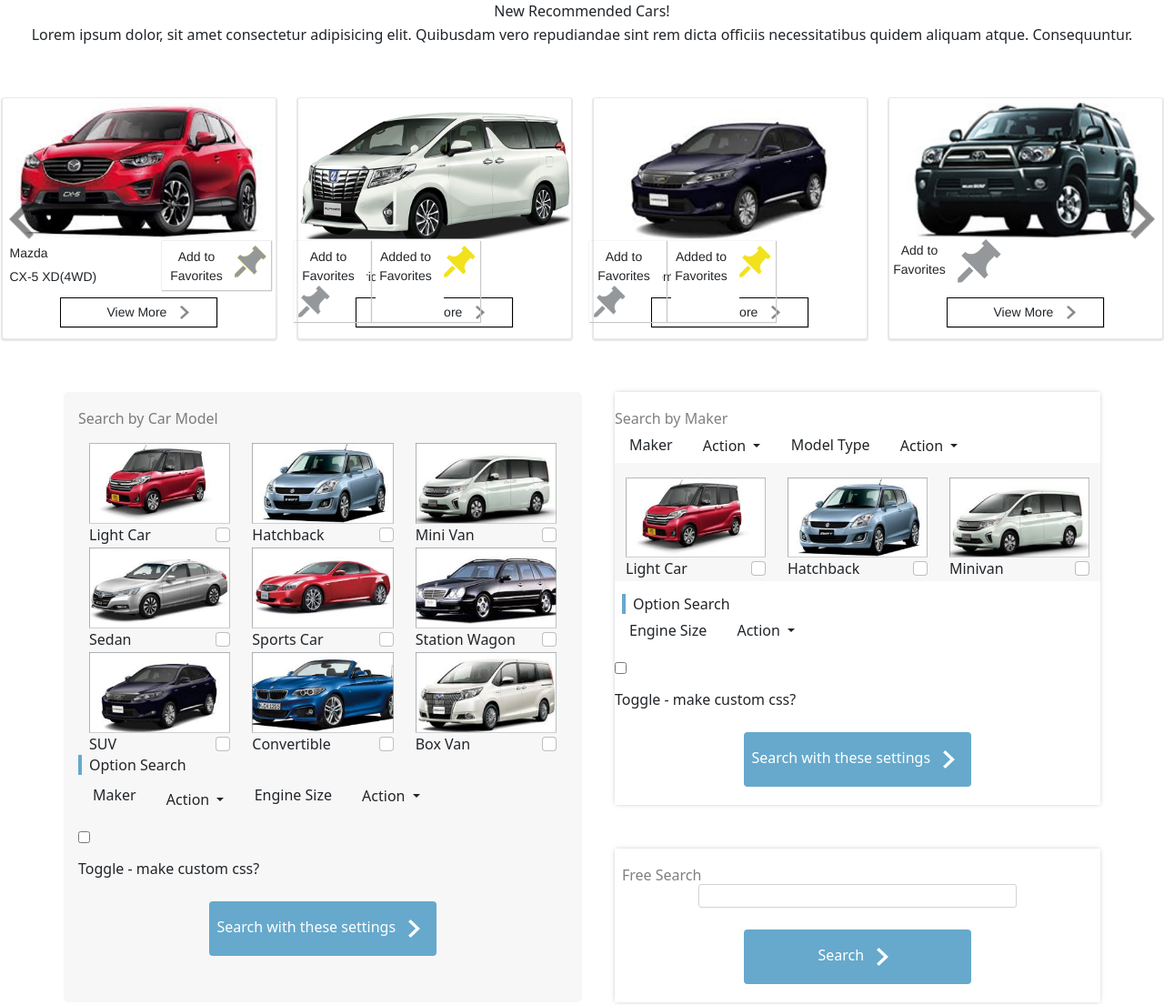
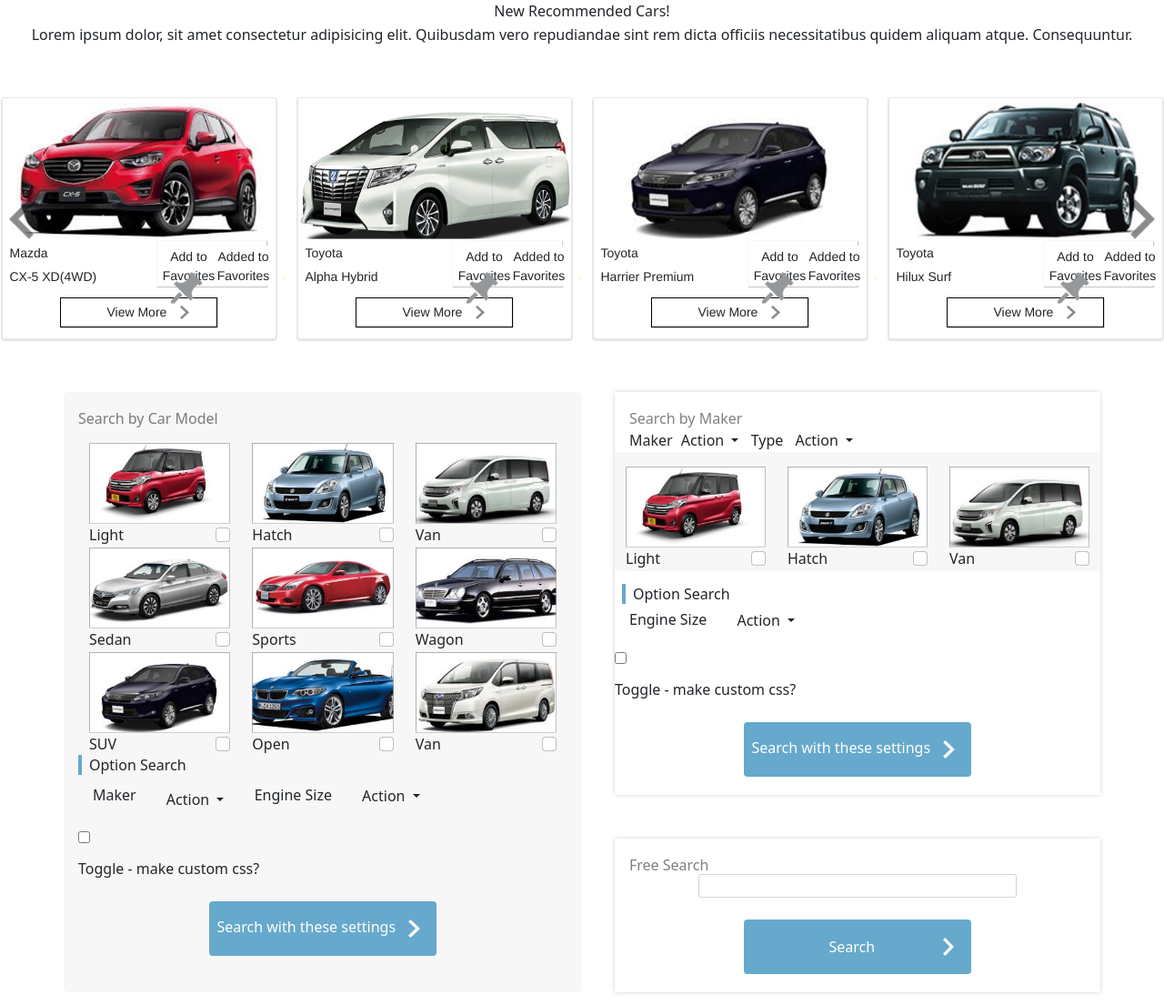
Before and after one commit to JudahT/Frontend-test-Grune, a website: page index.html in a window 1280 px wide. Shown: the part 701-1806 px from the top of the page at 91% size. Drawn offline with nearby package versions, Linux system fonts and the light colour scheme; files that its build step writes are made by us from their sources.

Commit message:
Updating Favorite button CSS

```diff
--- a/css/style.css
+++ b/css/style.css
@@ -184,51 +184,69 @@
   user-select: none;
   display: flex;
   position: absolute;
+  top: 2px;
+  left: 170px;
+  padding: 5px;
+  box-shadow: 0.5px 0.5px 1px 0.1px #cac7c7;
+  height: 50px;
+  width: 120px;
 }
 
 .grey {
+  /* overflow: visible; */
+  /* display: flex;
   position: relative;
   top: 2px;
-  right: 5px;
+  left: 210px;
   padding: 5px;
-  box-shadow: 0.5px 0.5px 1px 0.1px #cac7c7;
+  box-shadow: 0.5px 0.5px 1px 0.1px #cac7c7; */
 }
 
 .yellow {
-  display: flex;
+  /* overflow: hidden; */
+  /* display: flex;
   position: relative;
   top: 2px;
-  right: 5px;
+  left: 210px;
   padding: 5px;
-  box-shadow: 0.5px 0.5px 1px 0.1px #cac7c7;
+  box-shadow: 0.5px 0.5px 1px 0.1px #cac7c7; */
 }
 
 .greyText {
+  display: inline-block;
   position: relative;
   background-color: white;
-  width: 75px;
+  width: 60px;
   padding-top: 2px;
   text-align: center;
-  padding-right: 8px;
   margin-bottom: 0;
 }
 
 .yellowText {
   position: relative;
   background-color: white;
-  width: 75px;
+  width: 60px;
   padding-top: 2px;
   text-align: center;
-  padding-right: 8px;
   margin-bottom: 0;
 }
 
 .greyPinImg {
+  position: relative;
+  display: inline-block !important;
   height: 35px;
+  top: -15px;
+  right: -10px;
+  margin: 0px !important;
 }
 
 .yellowPinImg {
+  position: relative;
+  display: inline-block !important;
   height: 35px;
+  top: -42px;
+  right: -74px;
+  margin: 0px !important;
 }
 
 /* View more button */
@@ -345,6 +363,12 @@
   border-radius: 4px;
   height: 60px;
   width: 250px;
+}
+
+.freeSearchButtonArrow {
+ position: relative;
+ right: -75px;
+  height: 20px;
 }
 
 .freeSearchInput,
--- a/index.html
+++ b/index.html
@@ -254,32 +254,24 @@
                 <p class="car-text">CX-5 XD(4WD)</p>
               </div>
 
-              <!-- Grey Pin div -->
-              <div
-                class="toggle-favorite"
-                id="inactive-favorite"
-                onclick="focusInactive()"
-              >
-                <p class="add-to-favorites">Add to Favorites</p>
+              <!-- Favorite button -->
+              <div class="favorite">
+                <div class="grey">
+                  <p class="greyText">Add to Favorites</p>
                   <img
-                  class="grey-pin"
+                    class="greyPinImg"
                     src="./assets/img/icon/pinUncheck.png"
                     alt="image of a pin"
                   />
                 </div>
-
-              <!-- Yellow Pin div -->
-              <div
-                class="toggle-favorite"
-                id="active-favorite"
-                onclick="focusActive()"
-              >
-                <p class="added-to-favorites">Added to Favorites</p>
+                <div class="yellow">
+                  <p class="yellowText">Added to Favorites</p>
                   <img
-                  class="yellow-pin"
+                    class="yellowPinImg"
                     src="./assets/img/icon/pinCheck.png"
                     alt="image of a pin"
                   />
+                </div>
               </div>
             </div>
             <!-- View More Button -->
@@ -402,13 +394,24 @@
                 <p class="car-text">Toyota</p>
                 <p class="car-text">Hilux Surf</p>
               </div>
+              <!-- Favorite button -->
               <div class="favorite">
-                <p class="add-to-favorites">Add to Favorites</p>
+                <div class="grey">
+                  <p class="greyText">Add to Favorites</p>
                   <img
-                  class="pin-image"
+                    class="greyPinImg"
                     src="./assets/img/icon/pinUncheck.png"
                     alt="image of a pin"
                   />
+                </div>
+                <div class="yellow">
+                  <p class="yellowText">Added to Favorites</p>
+                  <img
+                    class="yellowPinImg"
+                    src="./assets/img/icon/pinCheck.png"
+                    alt="image of a pin"
+                  />
+                </div>
               </div>
             </div>
 
@@ -437,13 +440,24 @@
                 <p class="car-text">Honda</p>
                 <p class="car-text">Accord</p>
               </div>
+              <!-- Favorite button -->
               <div class="favorite">
-                <p class="add-to-favorites">Add to Favorites</p>
+                <div class="grey">
+                  <p class="greyText">Add to Favorites</p>
                   <img
-                  class="pin-image"
+                    class="greyPinImg"
                     src="./assets/img/icon/pinUncheck.png"
                     alt="image of a pin"
                   />
+                </div>
+                <div class="yellow">
+                  <p class="yellowText">Added to Favorites</p>
+                  <img
+                    class="yellowPinImg"
+                    src="./assets/img/icon/pinCheck.png"
+                    alt="image of a pin"
+                  />
+                </div>
               </div>
             </div>
 
@@ -535,7 +549,7 @@
                       id="flexCheckDefault"
                     />
                     <label class="form-check-label" for="flexCheckDefault">
-                      Light Car
+                      Light
                     </label>
                   </div>
                 </div>
@@ -555,7 +569,7 @@
                       id="flexCheckDefault"
                     />
                     <label class="form-check-label" for="flexCheckDefault">
-                      Hatchback
+                      Hatch
                     </label>
                   </div>
                 </div>
@@ -575,7 +589,7 @@
                       id="flexCheckDefault"
                     />
                     <label class="form-check-label" for="flexCheckDefault">
-                      Mini Van
+                      Van
                     </label>
                   </div>
                 </div>
@@ -615,7 +629,7 @@
                       id="flexCheckDefault"
                     />
                     <label class="form-check-label" for="flexCheckDefault">
-                      Sports Car
+                      Sports
                     </label>
                   </div>
                 </div>
@@ -635,7 +649,7 @@
                       id="flexCheckDefault"
                     />
                     <label class="form-check-label" for="flexCheckDefault">
-                      Station Wagon
+                      Wagon
                     </label>
                   </div>
                 </div>
@@ -675,7 +689,7 @@
                       id="flexCheckDefault"
                     />
                     <label class="form-check-label" for="flexCheckDefault">
-                      Convertible
+                      Open
                     </label>
                   </div>
                 </div>
@@ -695,7 +709,7 @@
                       id="flexCheckDefault"
                     />
                     <label class="form-check-label" for="flexCheckDefault">
-                      Box Van
+                      Van
                     </label>
                   </div>
                 </div>
@@ -776,15 +790,15 @@
             <div class="row">
               <div class="col searchUpper searchByMaker">
                 <div class="makerTitle">
-                  <h1 class="text-black-50">Search by Maker</h1>
+                  <h1 class="text-black-50 ms-3">Search by Maker</h1>
                 </div>
                 <div class="makerDropdownMenu">
-                  <h5 class="d-inline mt-2 align-middle mx-3">Maker</h5>
+                  <h5 class="d-inline mt-2 align-middle ms-3 me-1">Maker</h5>
                   <!-- Need to make a regular dropdown with custom CSS for inserting the img file in assets folder for the dropdown arrow -->
                   <div class="btn-group">
                     <button
                       type="button"
-                      class="btn btn-white dropdown-toggle"
+                      class="btn btn-white dropdown-toggle p-0"
                       data-bs-toggle="dropdown"
                       aria-expanded="false"
                     >
@@ -794,12 +808,12 @@
                       <li><a class="dropdown-item" href="#">Nissan</a></li>
                     </ul>
                   </div>
-                  <h5 class="d-inline mt-2 align-middle mx-3">Model Type</h5>
+                  <h5 class="d-inline mt-2 align-middle mx-2">Type</h5>
                   <!-- Need to make a regular dropdown with custom CSS for inserting the img file in assets folder for the dropdown arrow -->
                   <div class="btn-group">
                     <button
                       type="button"
-                      class="btn btn-white dropdown-toggle"
+                      class="btn btn-white dropdown-toggle p-0"
                       data-bs-toggle="dropdown"
                       aria-expanded="false"
                     >
@@ -833,7 +847,7 @@
                             class="form-check-label"
                             for="flexCheckDefault"
                           >
-                            Light Car
+                            Light
                           </label>
                         </div>
                       </div>
@@ -857,7 +871,7 @@
                             class="form-check-label"
                             for="flexCheckDefault"
                           >
-                            Hatchback
+                            Hatch
                           </label>
                         </div>
                       </div>
@@ -881,7 +895,7 @@
                             class="form-check-label"
                             for="flexCheckDefault"
                           >
-                            Minivan
+                            Van
                           </label>
                         </div>
                       </div>
@@ -939,7 +953,7 @@
                 <div class="row">
                   <div class="col freeSearch mt-5">
                     <div class="makerTitle">
-                      <h1 class="text-black-50 ms-2">Free Search</h1>
+                      <h1 class="text-black-50 ms-3">Free Search</h1>
                     </div>
                     <div class="d-flex justify-content-center">
                       <input
@@ -949,10 +963,12 @@
                       />
                     </div>
                     <div class="searchButton mt-4">
-                      <button class="freeSearchBtn">
-                        Search
+                      <button
+                        class="freeSearchBtn d-flex justify-content-center align-items-center"
+                      >
+                        <span class="d-flex">Search</span>
                         <img
-                          class="searchButtonArrow"
+                          class="freeSearchButtonArrow"
                           src="./assets/img/icon/arrowButton.png"
                           alt="white arrow"
                         />
--- a/js/cars.js
+++ b/js/cars.js
@@ -16,11 +16,25 @@
   elements[i].addEventListener("click", function () {
     flags[i] = !flags[i];
     if (flags[i]) {
-      elements[i].querySelector(child1).style.display = "block";
+      elements[i].querySelector(child1).style.display = "inline-block";
       elements[i].querySelector(child2).style.display = "none";
     } else {
       elements[i].querySelector(child1).style.display = "none";
-      elements[i].querySelector(child2).style.display = "block";
+      elements[i].querySelector(child2).style.display = "inline-block";
     }
   });
 }
+
+
+// for (let i = 0; i < elements.length; i++) {
+//   elements[i].addEventListener("click", function () {
+//     flags[i] = !flags[i];
+//     if (flags[i]) {
+//       elements[i].querySelector(child1).style.zIndex = "100";
+//       elements[i].querySelector(child2).style.zIndex = "1";
+//     } else {
+//       elements[i].querySelector(child1).style.zIndex = "1";
+//       elements[i].querySelector(child2).style.zIndex = "100";
+//     }
+//   });
+// }
```
Lines whose indentation alone changed are shown as unchanged.
